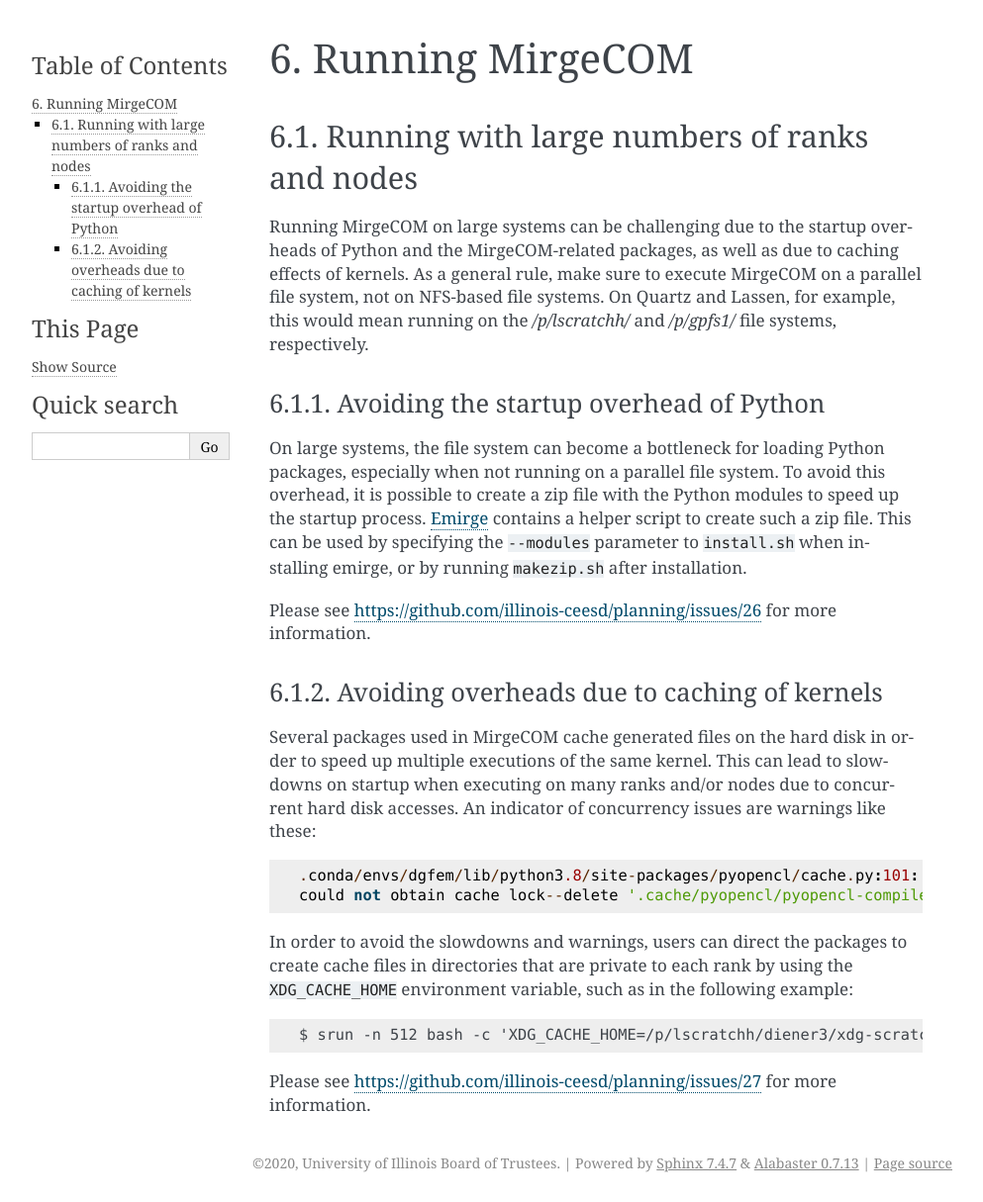
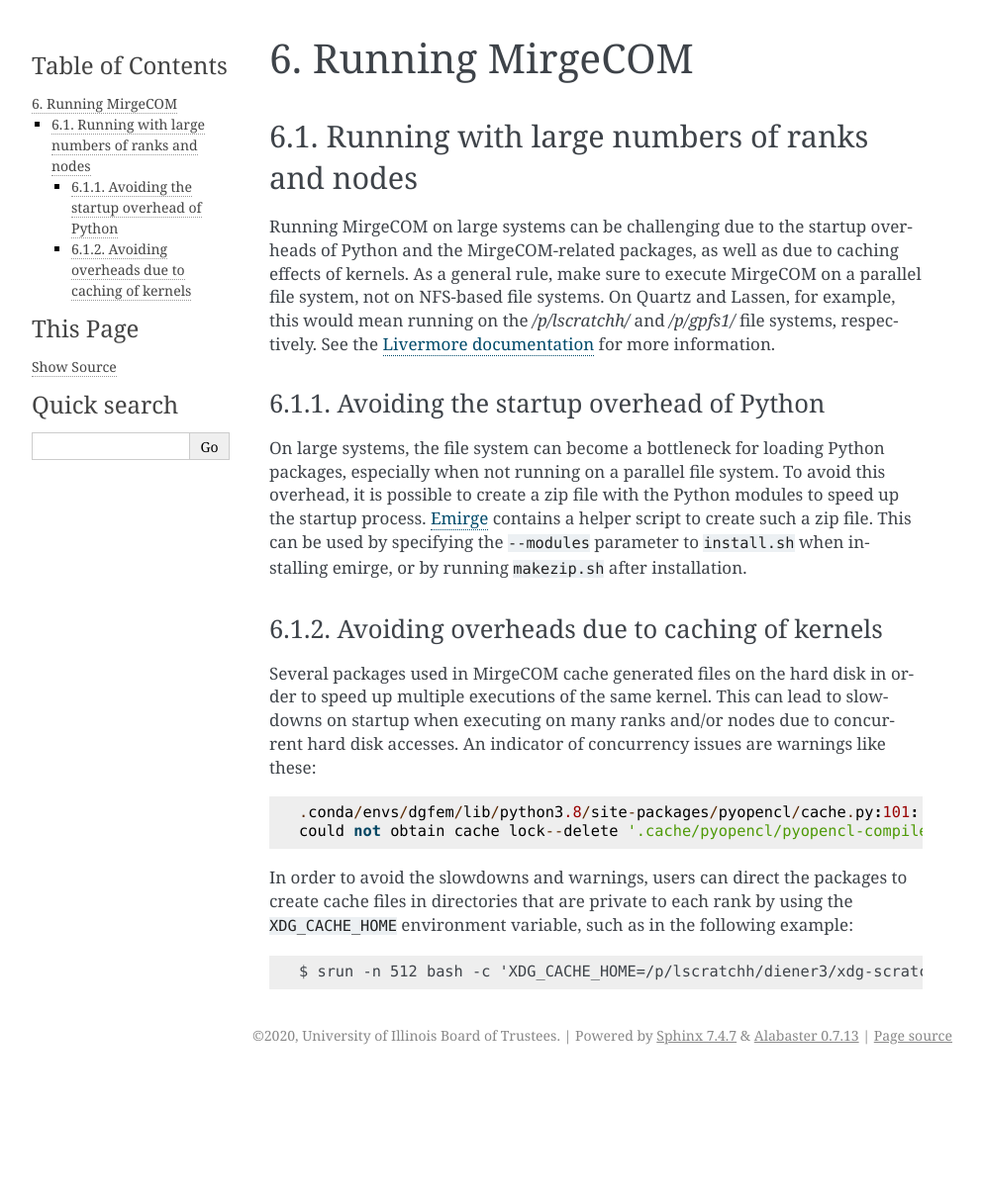
Before and after one commit to illinois-ceesd/mirgecom, a Sphinx documentation site: the page built from doc/running.rst, in a window 1280 px wide. Shown: the whole page at 99% size, without its empty margins (148-1141 px from the left). Built offline with Sphinx 7.4.7, drawn with Linux system fonts in a browser that asks for light colours; after the commit the page ends 1086 px from its top, so only the background shows below that.

Commit message:
add link

```diff
--- a/doc/running.rst
+++ b/doc/running.rst
@@ -8,7 +8,9 @@
 Python and the MirgeCOM-related packages, as well as due to caching effects of kernels.
 As a general rule, make sure to execute MirgeCOM on a parallel file system, not on
 NFS-based file systems. On Quartz and Lassen, for example, this would mean running on the
-`/p/lscratchh/` and `/p/gpfs1/` file systems, respectively.
+`/p/lscratchh/` and `/p/gpfs1/` file systems, respectively. See the
+`Livermore documentation <https://computing.llnl.gov/tutorials/lc_resources/>`__
+for more information.
 
 
 Avoiding the startup overhead of Python
@@ -17,12 +19,11 @@
 On large systems, the file system can become a bottleneck for loading Python
 packages, especially when not running on a parallel file system. To avoid this
 overhead, it is possible to create a zip file with the Python modules
-to speed up the startup process. `Emirge <https://github.com/illinois-ceesd/emirge/>`__ contains a helper script to create such
-a zip file. This can be used by specifying the ``--modules`` parameter to
-``install.sh`` when installing emirge, or by running ``makezip.sh`` after
-installation.
-
-Please see https://github.com/illinois-ceesd/planning/issues/26 for more information.
+to speed up the startup process. `Emirge
+<https://github.com/illinois-ceesd/emirge/>`__ contains a helper script to
+create such a zip file. This can be used by specifying the ``--modules``
+parameter to ``install.sh`` when installing emirge, or by running
+``makezip.sh`` after installation.
 
 Avoiding overheads due to caching of kernels
 ********************************************
@@ -42,5 +43,3 @@
 environment variable, such as in the following example::
 
    $ srun -n 512 bash -c 'XDG_CACHE_HOME=/p/lscratchh/diener3/xdg-scratch$SLURM_PROCID python examples/wave-eager-mpi.py'
-
-Please see https://github.com/illinois-ceesd/planning/issues/27 for more information.
```
